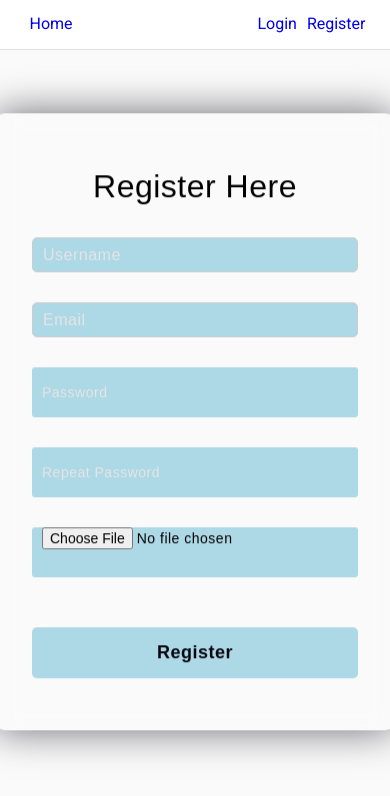
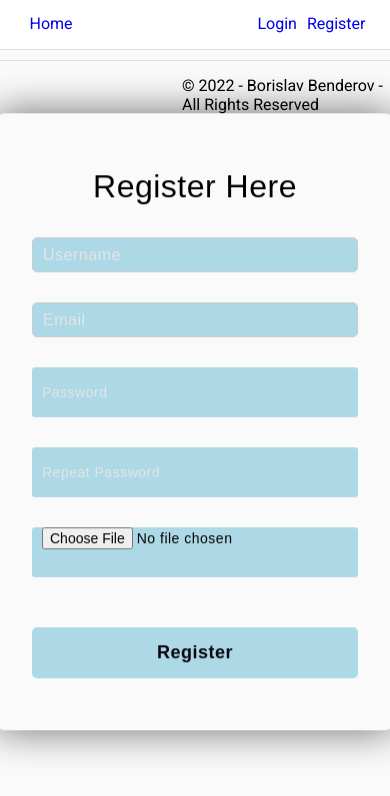
Before and after one commit to BorislavBenderov/social-media-app, a React (Create React App) app: page /register in a window 390 px wide. Shown: the top 796 px of the page. Built offline with nearby package versions, Linux system fonts and the light colour scheme; no server answers; the database is empty.

Commit message:
Add responsive design

```diff
--- a/public/posts.css
+++ b/public/posts.css
@@ -1,6 +1,5 @@
 .main {
     width: 100%;
-    padding: 40px 0;
     display: flex;
     justify-content: center;
     margin-top: 50px;
@@ -45,7 +44,6 @@
 }
 
 .info .options {
-    height: 10px;
     cursor: pointer;
 }
 
@@ -110,6 +108,7 @@
 
 .comment-wrapper .icon {
     height: 30px;
+    border-radius: 5px;
 }
 
 .comment-box {
@@ -405,8 +404,18 @@ input[type="text"] {
     transform: translate(-50%);
 }
 
+.user-buttons {
+    display: flex;
+    flex-direction: column;
+}
+
 .user-buttons>a {
     margin-left: 10px;
+    text-decoration: none;
+}
+
+.footer {
+    margin: 10px 0;
 }
 
 @media (max-width: 1100px) {
@@ -426,7 +435,22 @@ input[type="text"] {
     .post-image {
         height: 300px;
     }
+
     .right-col {
         padding: 0;
     }
+
+    .profile-card {
+        flex-direction: column;
+    }
 }
+
+@media (max-width: 500px) {
+    .info {
+        padding: 0;
+    }
+
+    .chat-popup {
+        width: 250px;
+    }
+}
--- a/src/App.js
+++ b/src/App.js
@@ -9,6 +9,7 @@ import { EditPost } from './components/create-edit/EditPost';
 import { AuthContextProvider } from './contexts/AuthContext';
 import { PostContextProvider } from './contexts/PostContext';
 import { MyPosts } from './components/post/my-posts/MyPosts';
+import { Footer } from './components/footer/Footer';
 import { EditUser } from './components/auth/EditUser';
 import { NotFound } from './components/not-found/NotFound';
 import { UserContextProvider } from './contexts/UserContext';
@@ -33,6 +34,7 @@ function App() {
               <Route path='/login' element={<Login />} />
               <Route path='/register' element={<Register />} />
             </Routes>
+            <Footer />
           </UserContextProvider>
         </PostContextProvider>
       </div>
--- /dev/null
+++ b/src/components/footer/Footer.js
@@ -0,0 +1,7 @@
+export const Footer = () => {
+    return (
+        <footer className="footer">
+            <p>© 2022 - Borislav Benderov - All Rights Reserved</p>
+        </footer>
+    );
+}
--- a/src/components/post/Post.js
+++ b/src/components/post/Post.js
@@ -33,7 +33,7 @@ export const Post = ({ post }) => {
                 {isOwner
                     ? <div className='user-buttons'>
                         <Link to={`/edit/${post.id}`} className="options">Edit</Link>
-                        <a className="options" onClick={onDelete}>Delete</a>
+                        <Link className="options" onClick={onDelete}>Delete</Link>
                     </div>
                     : ''}
 
```
